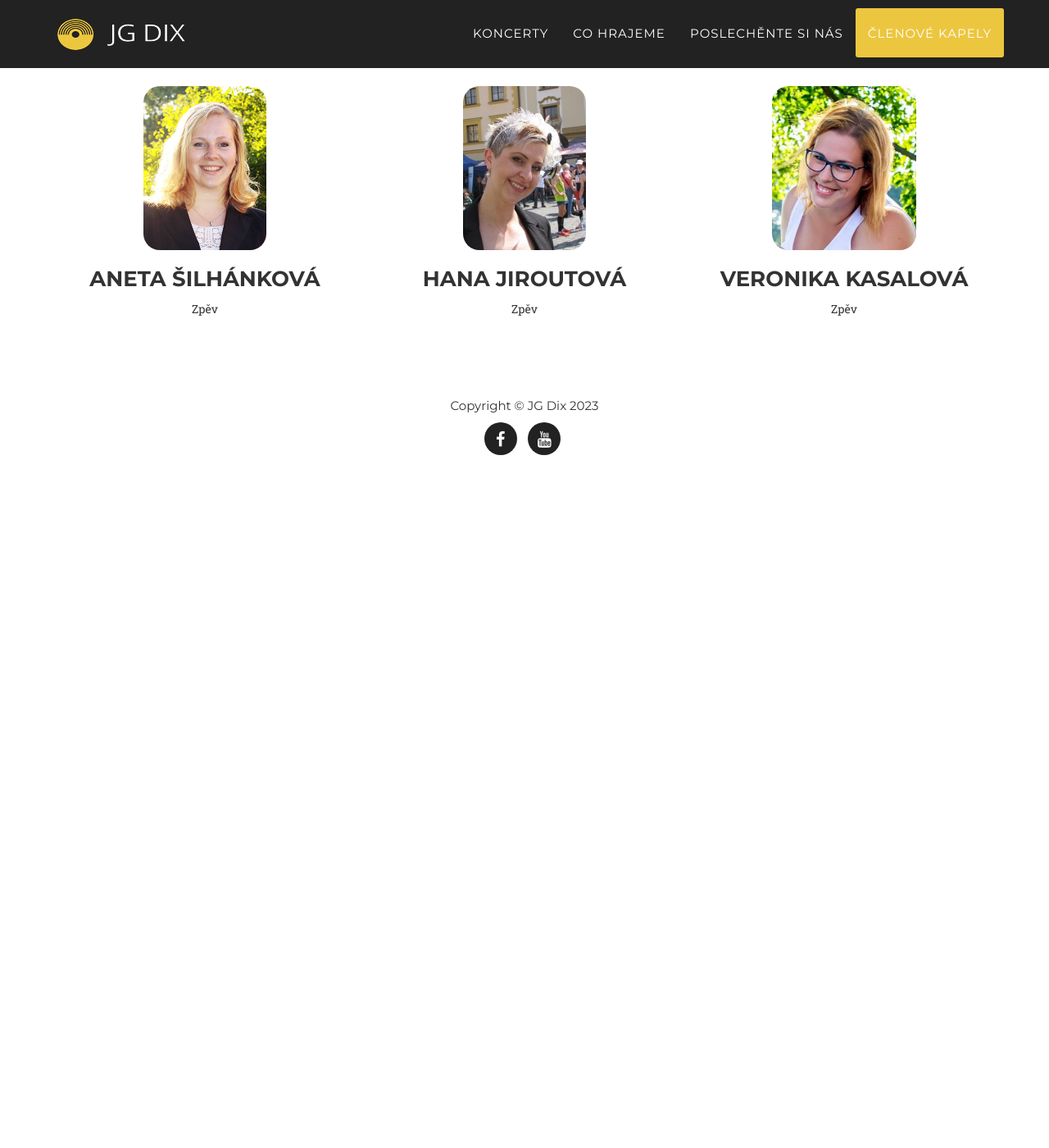
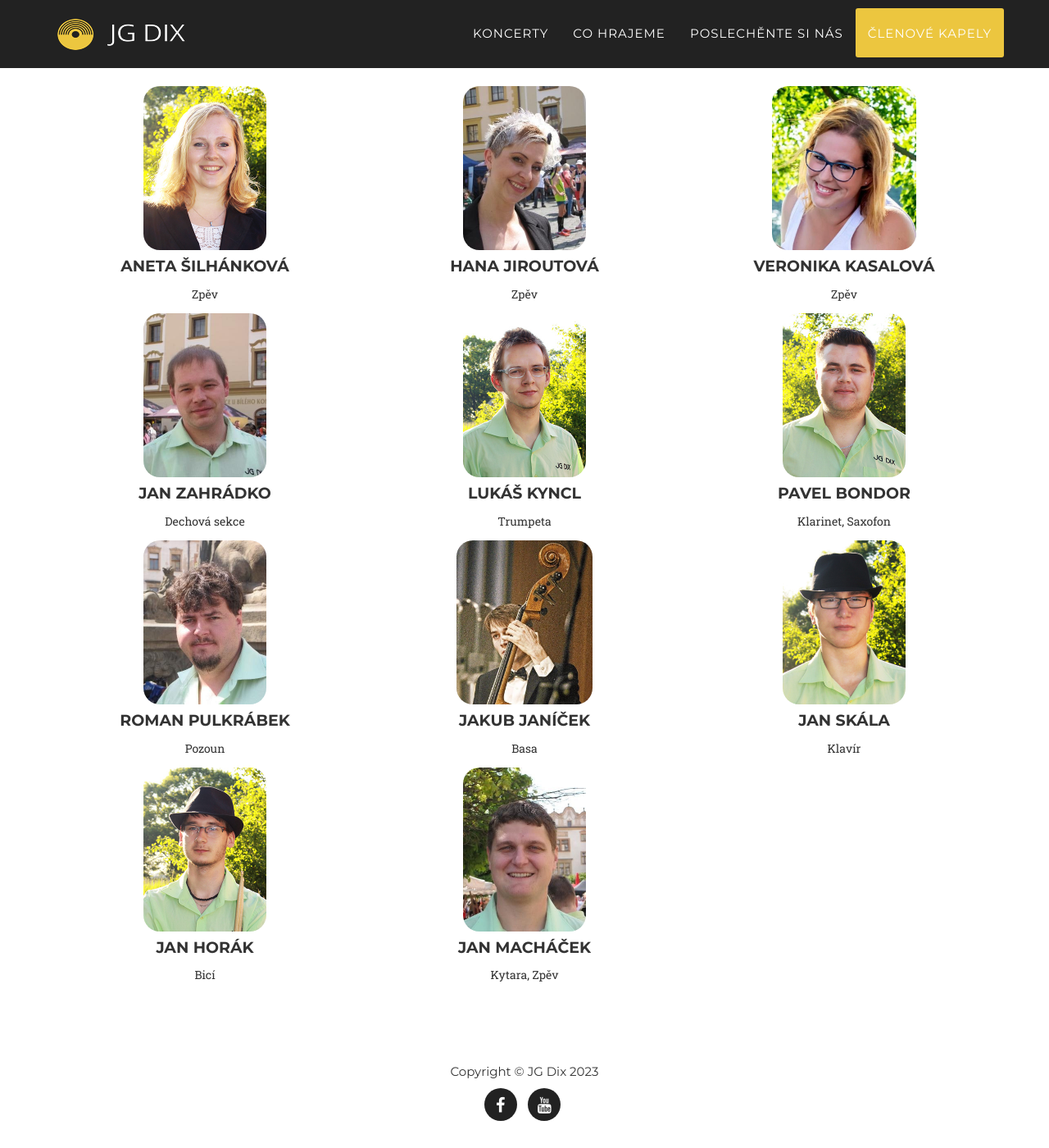
Before and after one commit to skalahonza/jgdix, a Jekyll site: the page built from index.html, in a window 1280 px wide and 1400 px high, scrolled down 2492 px. Shown: the whole window at 82% size. Built offline with Jekyll 4.4.1, drawn with Linux system fonts in a browser that asks for light colours; some web fonts are replaced; before the commit the page ends 3122 px from its top, so only the background shows below that.

Commit message:
Add other band members

```diff
--- a/_data/members.yml
+++ b/_data/members.yml
@@ -9,3 +9,35 @@
 - name: Veronika Kasalová
   instrument: Zpěv
   image: /img/band/3.jpg
+
+- name: Jan Zahrádko
+  instrument: Dechová sekce
+  image: /img/band/4.jpg
+
+- name: Lukáš Kyncl
+  instrument: Trumpeta
+  image: /img/band/5.jpg
+
+- name: Pavel Bondor
+  instrument: Klarinet, Saxofon
+  image: /img/band/6.jpg
+
+- name: Roman Pulkrábek
+  instrument: Pozoun
+  image: /img/band/7.jpg
+
+- name: Jakub Janíček
+  instrument: Basa
+  image: /img/band/8.jpg
+
+- name: Jan Skála
+  instrument: Klavír
+  image: /img/band/9.jpg
+
+- name: Jan Horák
+  instrument: Bicí
+  image: /img/band/10.jpg
+
+- name: Jan Macháček
+  instrument: Kytara, Zpěv
+  image: /img/band/11.jpg
--- a/_includes/members.html
+++ b/_includes/members.html
@@ -9,7 +9,7 @@
             {% for member in site.data.members %}
             <div class="col-md-4 text-center">
                 <img src="{{ member.image | prepend: site.baseurl }}" alt="{{ member.name }}" class="img-responsive rounded-rectangle center-block" style="max-height: 200px;">
-                <h3>{{ member.name }}</h3>
+                <h4>{{ member.name }}</h4>
                 <p>{{ member.instrument }}</p>
             </div>
             {% endfor %}
```
Also changed, not shown: img/band/10.jpg (added), img/band/11.jpg (added), img/band/4.jpg (added), img/band/5.jpg (added), img/band/6.jpg (added), img/band/7.jpg (added), img/band/8.jpg (added), img/band/9.jpg (added).
